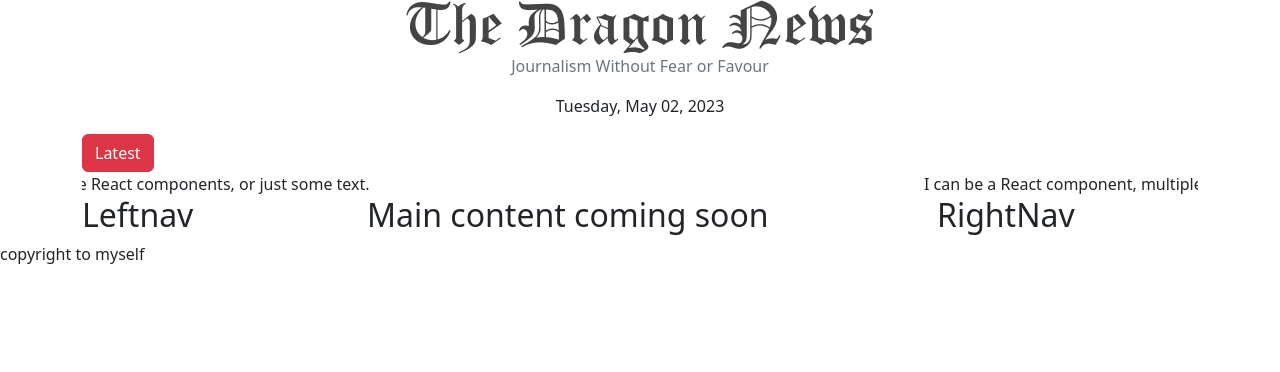
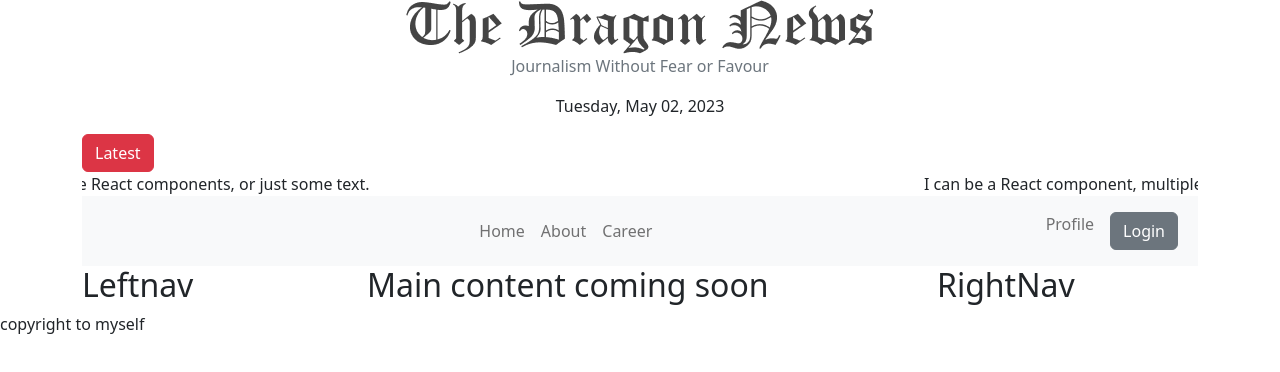
Before and after one commit to minhajul9/the-dragon-news, a React (Vite) app: page / in a window 1280 px wide. Shown: the top 372 px of the page. Built offline with nearby package versions, Linux system fonts and the light colour scheme.

Commit message:
navbar added

```diff
--- a/src/pages/Shared/Header/Header.jsx
+++ b/src/pages/Shared/Header/Header.jsx
@@ -1,7 +1,7 @@
 import React from 'react';
 import logo from '../../../assets/logo.png'
 import moment from 'moment';
-import { Button, Container } from 'react-bootstrap';
+import { Button, Container, Nav, NavDropdown, Navbar } from 'react-bootstrap';
 import Marquee from "react-fast-marquee";
 
 const Header = () => {
@@ -12,12 +12,34 @@
                 <p className='text-secondary'>Journalism Without Fear or Favour</p>
                 <p>{moment().format("dddd, MMMM DD, YYYY")}</p>
             </div>
+
             <div>
                 <Button variant='danger'>Latest</Button>
                 <Marquee speed={50}>
                     I can be a React component, multiple React components, or just some text.
                 </Marquee>
             </div>
+
+            {/* navbar */}
+
+            <Navbar collapseOnSelect expand="lg" bg="light" variant="light">
+                <Container>
+                    <Navbar.Toggle aria-controls="responsive-navbar-nav" />
+                    <Navbar.Collapse id="responsive-navbar-nav">
+                        <Nav className="mx-auto">
+                            <Nav.Link href="#features">Home</Nav.Link>
+                            <Nav.Link href="#features">About</Nav.Link>
+                            <Nav.Link href="#pricing">Career</Nav.Link>
+                        </Nav>
+                        <Nav>
+                            <Nav.Link href="#deets">Profile</Nav.Link>
+                            <Nav.Link eventKey={2} href="#memes">
+                                <Button variant="secondary">Login</Button>
+                            </Nav.Link>
+                        </Nav>
+                    </Navbar.Collapse>
+                </Container>
+            </Navbar>
         </Container>
     );
 };
```
Also changed, not shown: 1 other file (tests, documents, lock files or other folders).
